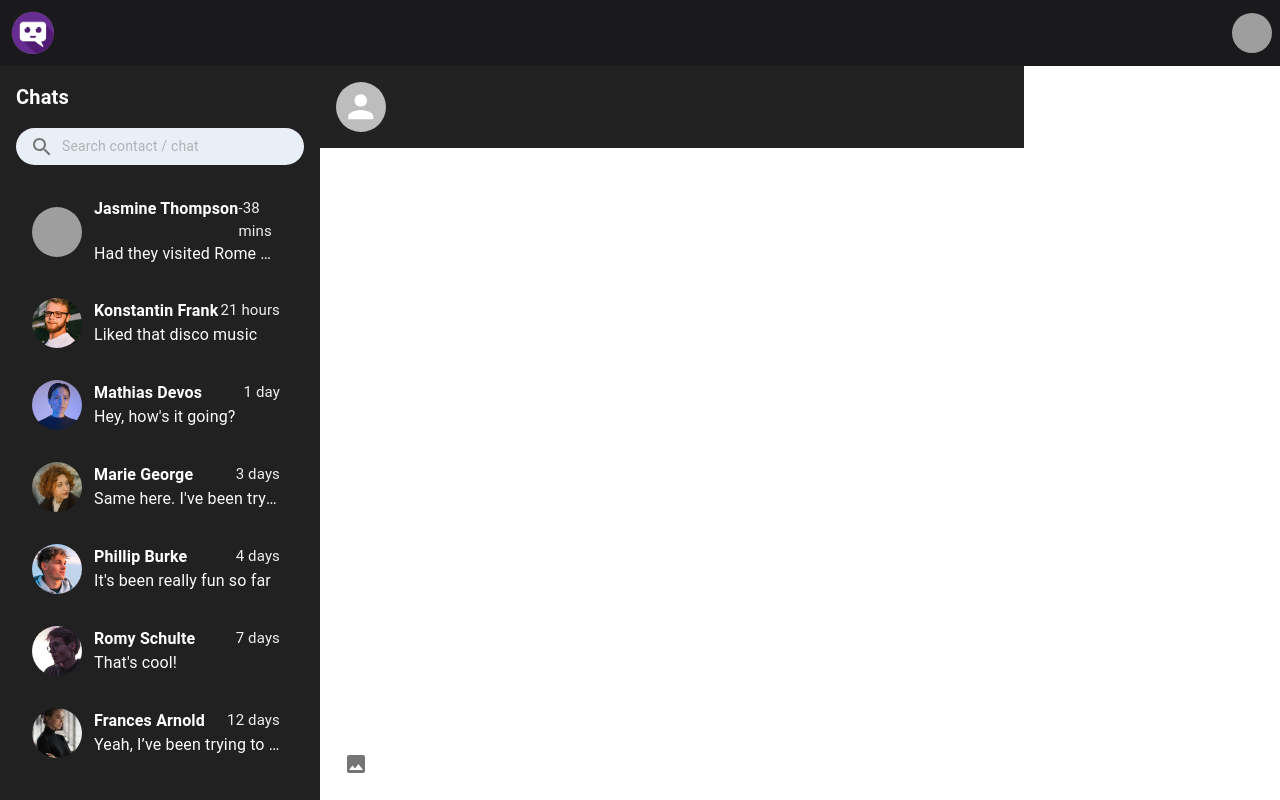
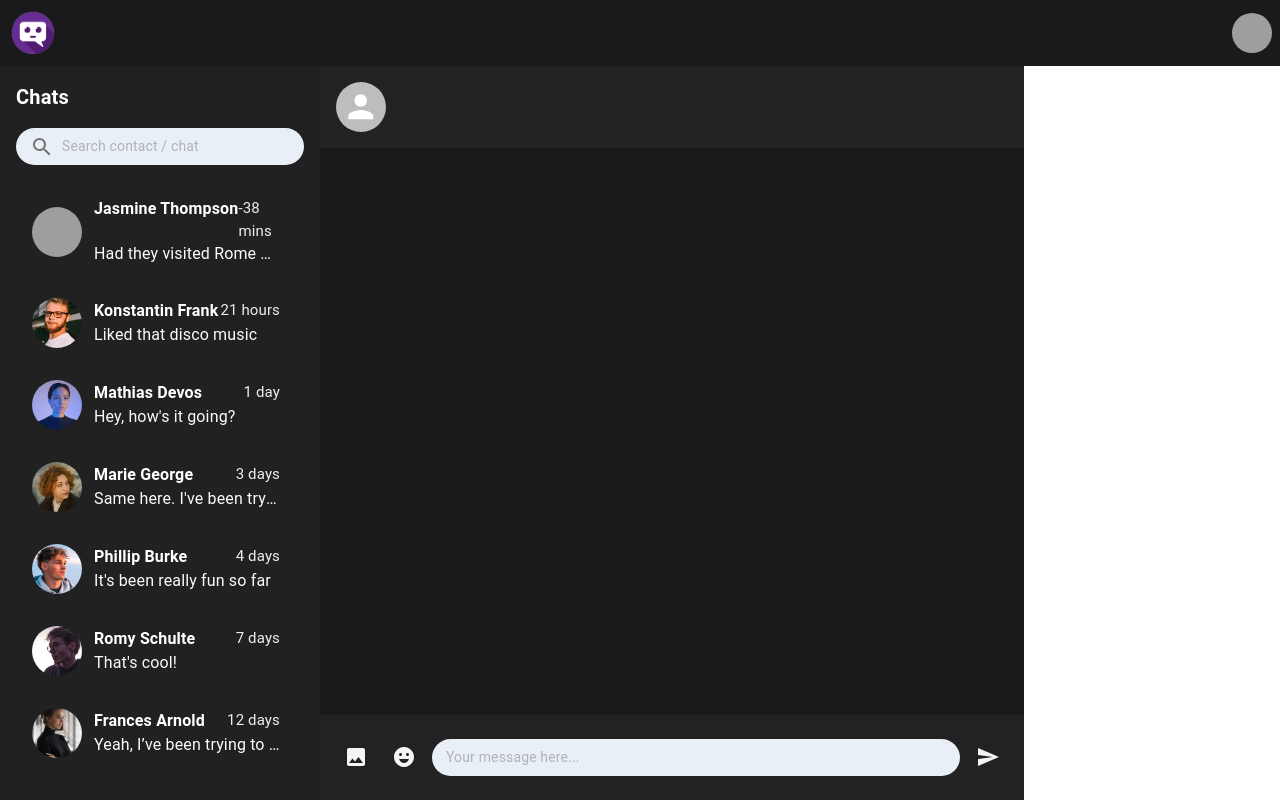
Before and after one commit to catkhanh2212/chat-rooms, a Next.js app: page / in a window 1280 px wide. Built offline with nearby package versions, Linux system fonts and the light colour scheme; data requests are answered from the project's data file; grey boxes are pictures that could not be loaded.

Commit message:
chat section: done  display messages

```diff
--- a/src/app/components/ChatRooms/ChatRooms.tsx
+++ b/src/app/components/ChatRooms/ChatRooms.tsx
@@ -69,9 +69,9 @@ function ChatRooms() {
                 }}
                 sx={{
                     my: 2,
-                    backgroundColor: "#e9eff6", // nền
-                    borderRadius: "50px",       // bo tròn
-                    "& fieldset": { border: "none" }, // bỏ viền mặc định
+                    backgroundColor: "#e9eff6",
+                    borderRadius: "50px",
+                    "& fieldset": { border: "none" },
                     input: { color: "grey.700", fontSize: 14 },
                 }}
             />
--- a/src/app/components/ChatSreen.tsx/ChatSection.tsx
+++ b/src/app/components/ChatSreen.tsx/ChatSection.tsx
@@ -1,12 +1,52 @@
+'use client'
+
+import { useChatUserStore } from '@/app/store/chatUserStore'
 import { Box } from '@mui/material'
-import React from 'react'
+import axios from 'axios'
+import React, { useEffect, useState } from 'react'
+import Message from './ChatSection/Message'
+
+interface Message {
+    id: number;
+    chatId: number;
+    senderId: number;
+    text: string;
+    timestamp: string;
+}
 
 function ChatSection() {
-  return (
-    <Box sx={{}}>
+    const chatUserId = useChatUserStore((state) => state.chatUserId)
+    const [messages, setMessages] = useState<Message[]>([])
+    const [mounted, setMounted] = useState(false)
 
-    </Box>
-  )
+    useEffect(() => {
+        setMounted(true)
+      }, [])
+
+      useEffect(() => {
+        if (!chatUserId) return
+        const fetchMessages = async () => {
+          try {
+            const res = await axios.get<Message[]>(`http://localhost:3001/messages?chatId=${chatUserId}`)
+            setMessages(res.data)
+          } catch (err) {
+            console.error("Error fetching messages:", err)
+          }
+        }
+        fetchMessages()
+      }, [chatUserId])
+
+      if (!mounted) {
+        return <Box sx={{ backgroundColor: '#191919', height: '100%' }} />
+      }
+
+    return (
+        <Box sx={{ backgroundColor: '#191919', height: '100%', p: 4 }}>
+            {messages.map((message) => (
+                <Message key={message.id} chatId={message.chatId} id={message.id} senderId={message.senderId} text={message.text} timestamp={message.timestamp} />
+            ))}
+        </Box>
+    )
 }
 
 export default ChatSection
--- /dev/null
+++ b/src/app/components/ChatSreen.tsx/ChatSection/Message.tsx
@@ -0,0 +1,63 @@
+'use client'
+
+import { Avatar, Box, Typography } from '@mui/material'
+import React, { useEffect, useState } from 'react'
+import { formatDate } from "../../../utils/formatDate";
+import axios from 'axios';
+
+interface MessageProps {
+    id: number;
+    chatId: number;
+    senderId: number;
+    text: string;
+    timestamp: string;
+}
+
+function Message({  senderId, text, timestamp }: MessageProps) {
+    const selfId = 999
+    const [senderAvatar, setSenderAvatar] = useState<string | null>(null)
+
+    useEffect(() => {
+        const fetchSenderAvatar = async () => {
+            try {
+                const res = await axios.get<{ id: number; name: string; avatar: string }>(
+                    `http://localhost:3001/users/${senderId}`
+                )
+                setSenderAvatar(res.data.avatar)
+            } catch (err) {
+                console.error("Error fetching user:", err)
+            }
+        }
+
+        fetchSenderAvatar()
+    }, [senderId])
+
+    return (
+        <Box sx={{ py: 2}}>
+            <Typography sx={{ textAlign: 'center', color: '#F5F7F8' }}>
+                {formatDate(timestamp)}
+            </Typography>
+
+            {senderId !== selfId && (
+                <Box sx={{ display: 'flex', alignItems: 'center', gap: 2 }}>
+                    <Avatar src={senderAvatar ?? "/default.png"} alt="avatar" />
+                    <Box sx={{ p: 2, backgroundColor: '#212121', borderRadius: 2 }}>
+                        <Typography sx={{ color: 'white', ml: 1 }}>{text}</Typography>
+                    </Box>
+
+                </Box>
+            )}
+
+            {senderId == selfId && (
+                <Box sx={{ display: 'flex', alignItems: 'center', justifyContent: 'flex-end', gap: 2 }}>
+                    <Box sx={{ p: 2, backgroundColor: 'white', borderRadius: 2 }}>
+                        <Typography sx={{ color: 'black', ml: 1 }}>{text}</Typography>
+                    </Box>
+                    <Avatar src={senderAvatar ?? "/default.png"} alt="avatar" />
+                </Box>
+            )}
+        </Box>
+    )
+}
+
+export default Message
--- a/src/app/components/ChatSreen.tsx/TypeField.tsx
+++ b/src/app/components/ChatSreen.tsx/TypeField.tsx
@@ -1,16 +1,38 @@
 
-import { InsertPhoto } from '@mui/icons-material'
-import { Box, IconButton } from '@mui/material'
+import { EmojiEmotions, InsertPhoto, Send } from '@mui/icons-material'
+import { Box, IconButton, TextField } from '@mui/material'
 import React from 'react'
 
 function TypeField() {
-  return (
-    <Box sx={{ width: '100%', display: 'flex', alignItems: 'center', justifyContent: 'space-between', p: 2}}>
-        <IconButton>
-            <InsertPhoto sx={{ }} />
-        </IconButton>
-    </Box>
-  )
+    return (
+        <Box sx={{ width: '100%', display: 'flex', alignItems: 'center', justifyContent: 'space-between', p: 2, backgroundColor: '#222222', gap: 1 }}>
+            <IconButton>
+                <InsertPhoto sx={{ color: '#F5F5F5' }} />
+            </IconButton>
+
+            <IconButton>
+                <EmojiEmotions sx={{ color: '#F5F5F5' }} />
+            </IconButton>
+
+            <TextField
+                placeholder="Your message here..."
+                variant="outlined"
+                size="small"
+                fullWidth
+                sx={{
+                    my: 1,
+                    backgroundColor: "#e9eff6",
+                    borderRadius: "50px",
+                    "& fieldset": { border: "none" },
+                    input: { color: "grey.700", fontSize: 14 },
+                }}
+            />
+
+            <IconButton>
+                <Send sx={{ color: '#F5F5F5' }} />
+            </IconButton>
+        </Box>
+    )
 }
 
 export default TypeField
--- /dev/null
+++ b/src/app/utils/formatDate.ts
@@ -0,0 +1,12 @@
+export function formatDate(timestamp: string | number | Date): string {
+    const date = new Date(timestamp);
+
+    return date.toLocaleString("en-US", {
+      month: "short",
+      day: "numeric",
+      year: "numeric",
+      hour: "numeric",
+      minute: "2-digit",
+      hour12: true,
+    });
+  }
```
